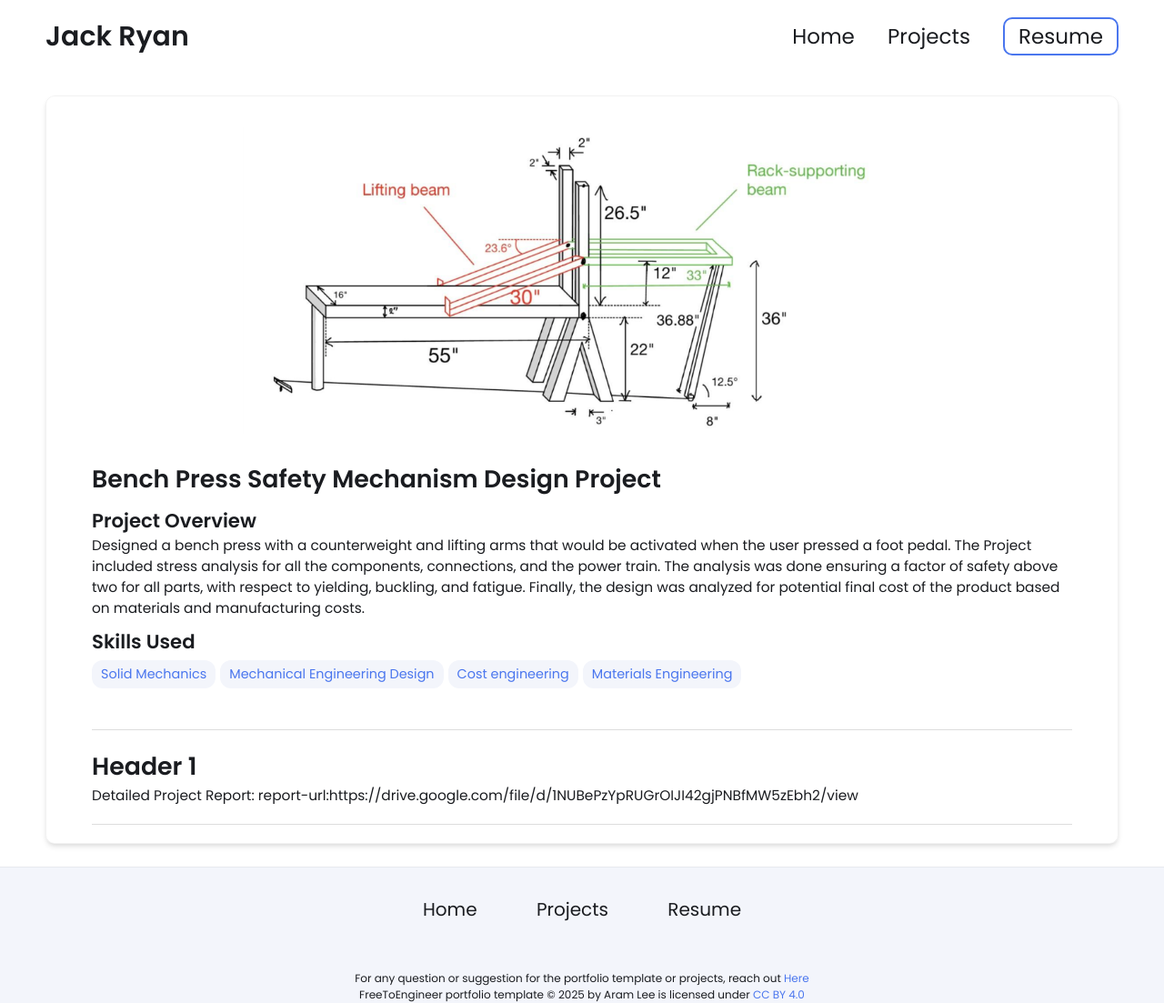
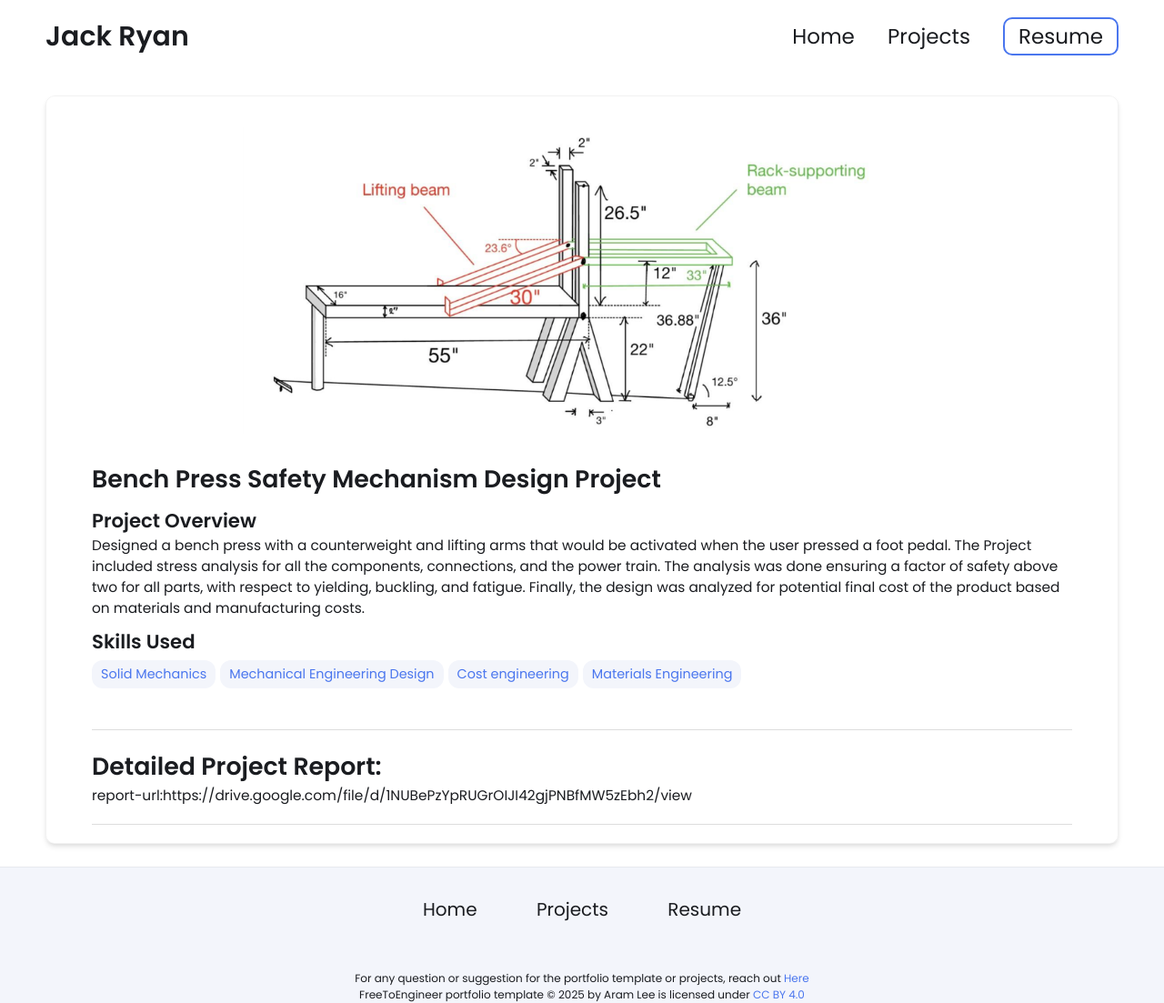
Before and after one commit to JTRyan015/jtryan015.github.io, a Jekyll site: the page built from _projects/sonos-teardown/index.md, in a window 1280 px wide. Shown: the whole page at 91% size. Built offline with Jekyll 4.4.1, drawn with Linux system fonts in a browser that asks for light colours.

Commit message:
Update index.md

```diff
--- a/_projects/sonos-teardown/index.md
+++ b/_projects/sonos-teardown/index.md
@@ -13,8 +13,7 @@ main-image: /bench.png
 
 ---
 
-# Header 1
-Detailed Project Report:
+#  Detailed Project Report:
 report-url:https://drive.google.com/file/d/1NUBePzYpRUGrOIJI42gjPNBfMW5zEbh2/view
 
 ---
```
